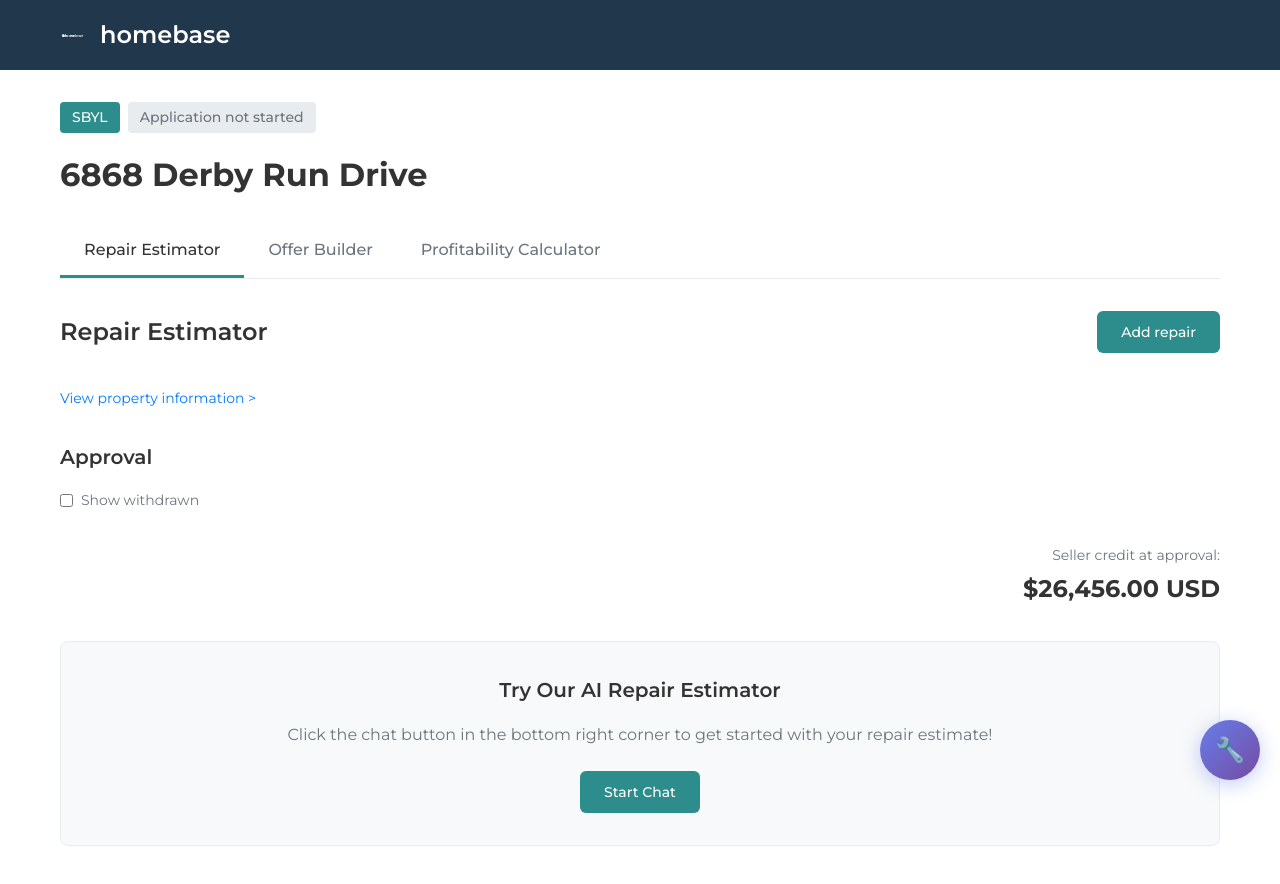
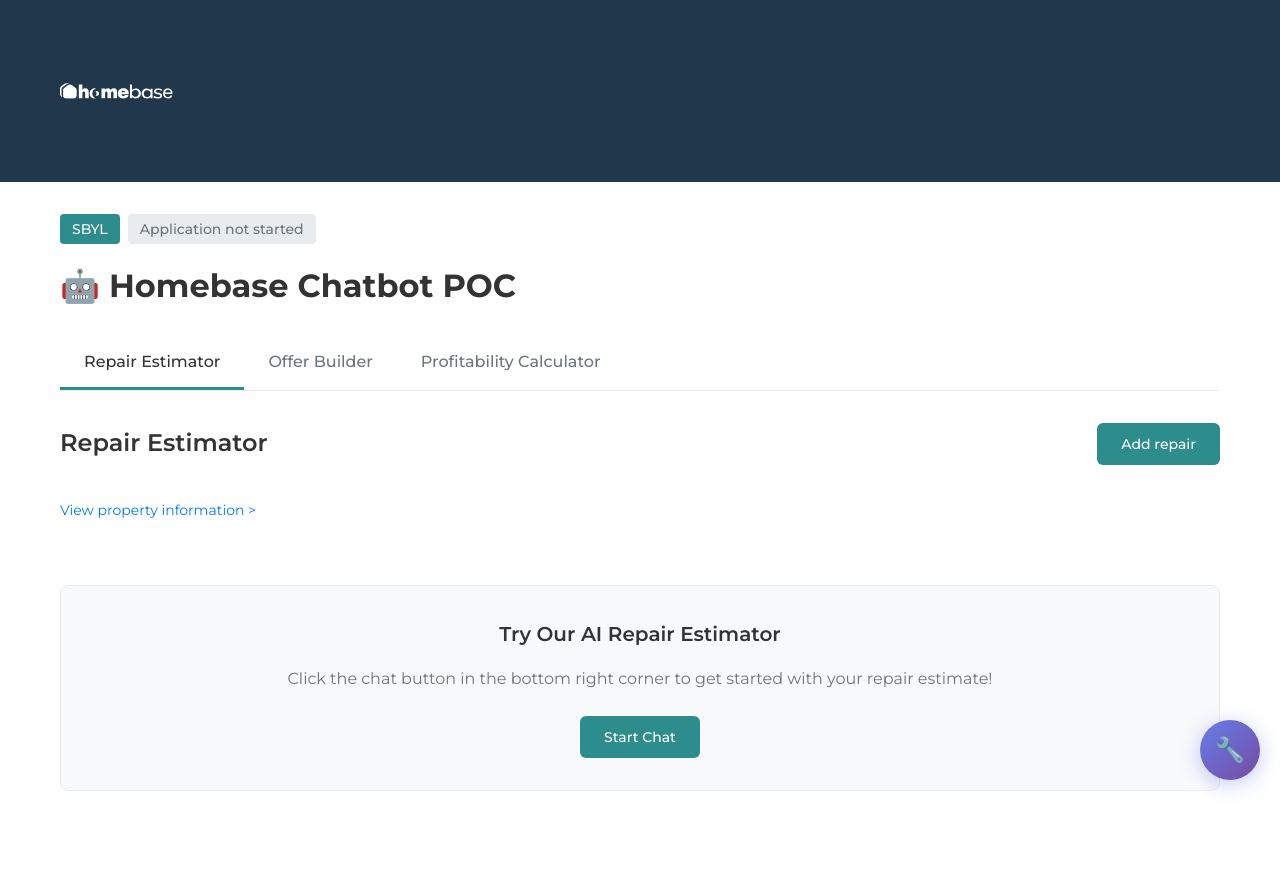
Before and after one commit to colin-homeward/homeward-repair-estimator, a website: page public/index.html in a window 1280 px wide. Drawn offline with Linux system fonts and the light colour scheme.

Commit message:
Update title to Homebase Chatbot POC, increase logo size, remove approval section

```diff
--- a/public/index.html
+++ b/public/index.html
@@ -49,8 +49,8 @@
         }
 
         .logo-icon {
-            width: 32px;
-            height: 32px;
+            width: 150px;
+            height: 150px;
             background: url('homebase.svg') no-repeat center;
             background-size: contain;
         }
@@ -283,7 +283,6 @@
             <div class="header-content">
                 <div class="logo">
                     <div class="logo-icon"></div>
-                    <span class="logo-text">homebase</span>
                 </div>
             </div>
         </div>
@@ -296,7 +295,7 @@
                     <span class="status-tag primary">SBYL</span>
                     <span class="status-tag secondary">Application not started</span>
                 </div>
-                <h1 class="property-address">6868 Derby Run Drive</h1>
+                <h1 class="property-address">🤖 Homebase Chatbot POC</h1>
 
                 <div class="tabs">
                     <button class="tab active">Repair Estimator</button>
@@ -312,18 +311,6 @@
 
             <a href="#" class="property-info-link">View property information ></a>
 
-            <div class="approval-section">
-                <h3 class="approval-title">Approval</h3>
-                <div class="checkbox-group">
-                    <input type="checkbox" id="show-withdrawn">
-                    <label for="show-withdrawn">Show withdrawn</label>
-                </div>
-            </div>
-
-            <div class="credit-info">
-                <div class="credit-label">Seller credit at approval:</div>
-                <div class="credit-amount">$26,456.00 USD</div>
-            </div>
 
             <div class="chat-demo">
                 <h3>Try Our AI Repair Estimator</h3>
```
